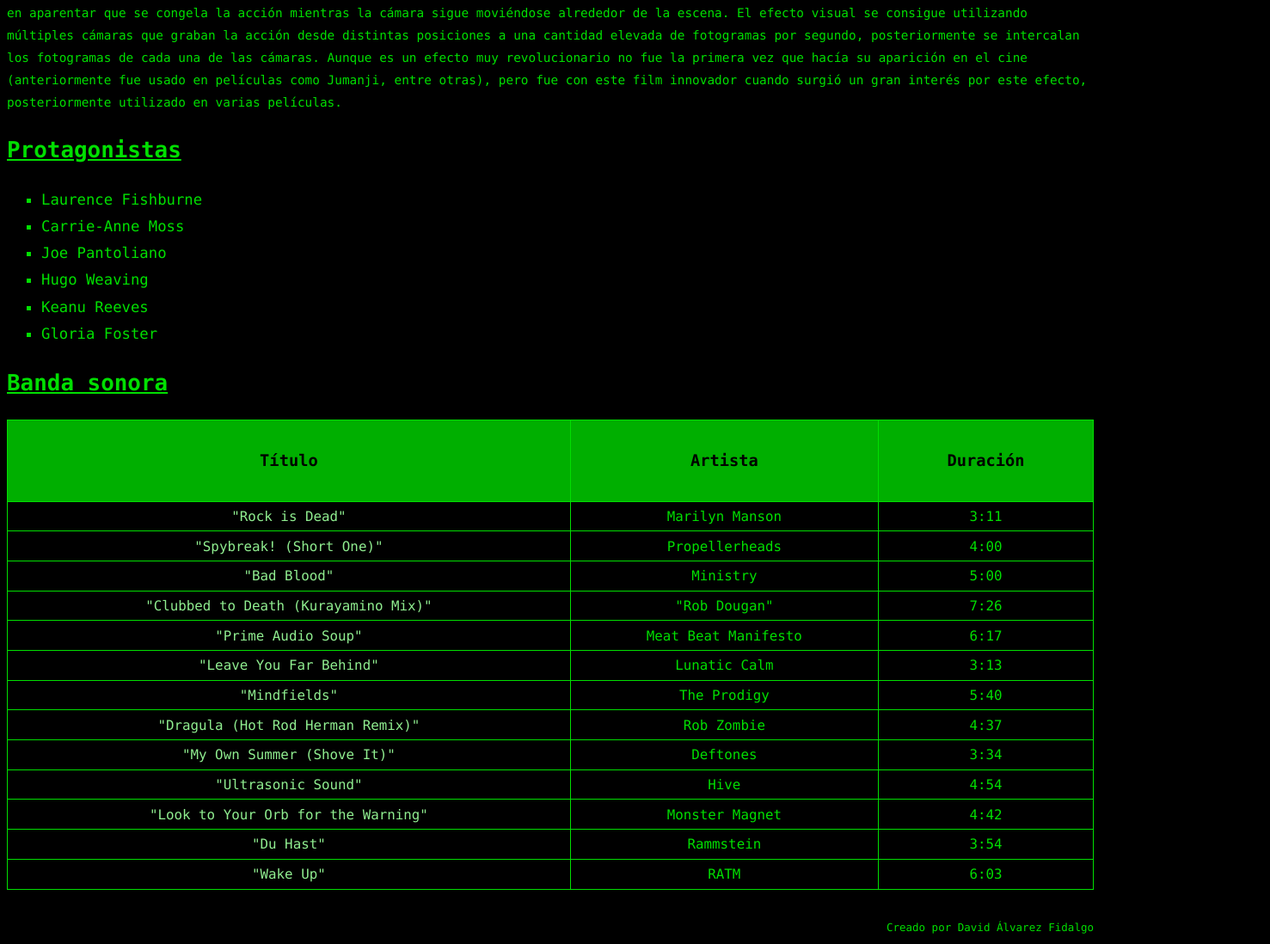
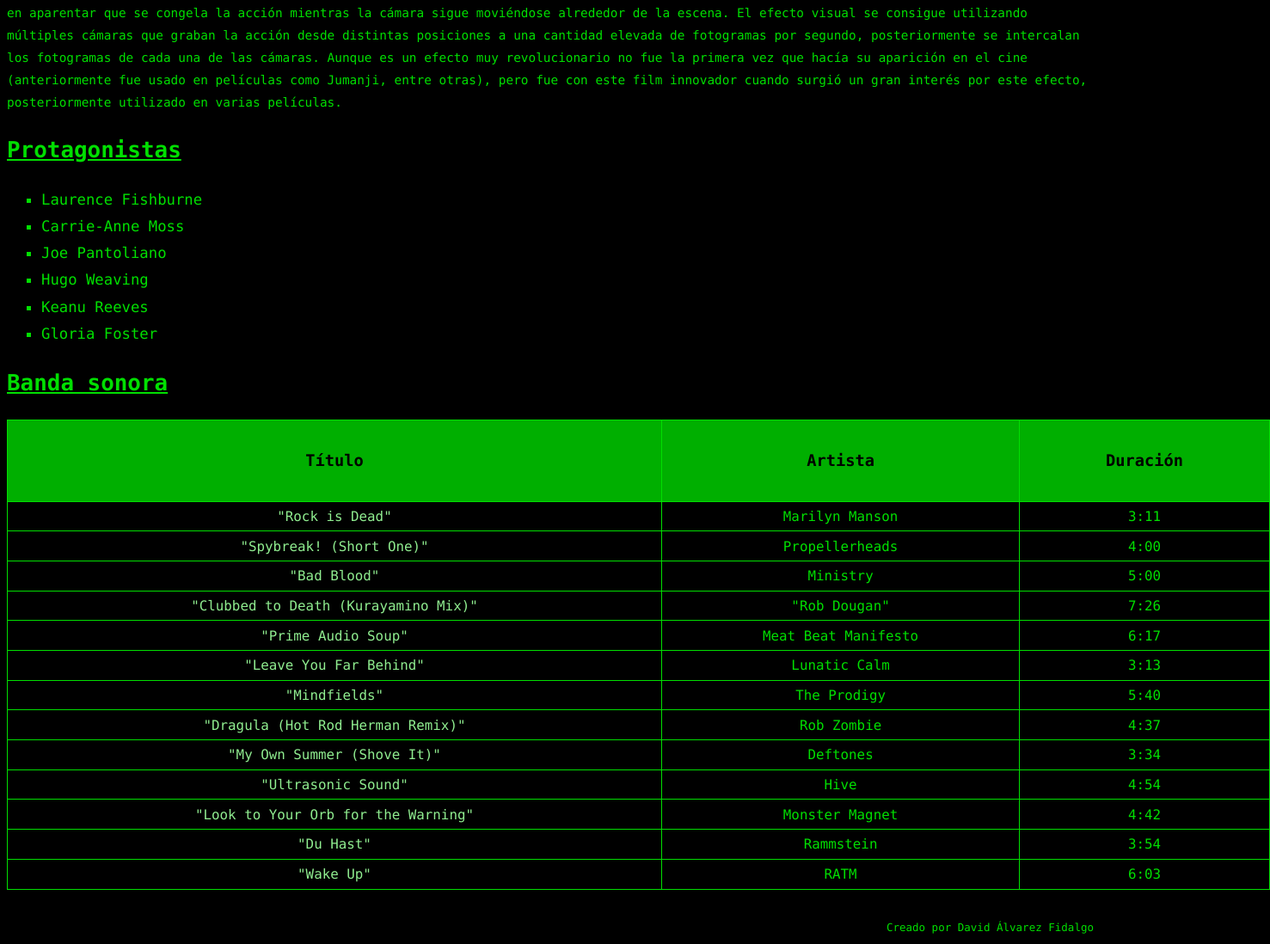
Before and after one commit to UO270571/sew, a plain HTML site: page docs/index.html in a window 1280 px wide. Shown: the part 473-1571 px from the top of the page at 86% size, 1477 px wide, since content can reach past the window. Drawn offline with Linux system fonts and the light colour scheme.

Commit message:
Cambiado tamaño tabla

```diff
--- a/Practica1/estilo.css
+++ b/Practica1/estilo.css
@@ -33,7 +33,7 @@ ul {
 
 table {
 	margin-bottom: 2.5em;
-	width: 100%;
+	width: 102em;
 	border-collapse: collapse;
 }
 
--- a/docs/estilo.css
+++ b/docs/estilo.css
@@ -33,7 +33,7 @@ ul {
 
 table {
 	margin-bottom: 2.5em;
-	width: 100%;
+	width: 102em;
 	border-collapse: collapse;
 }
 
```
